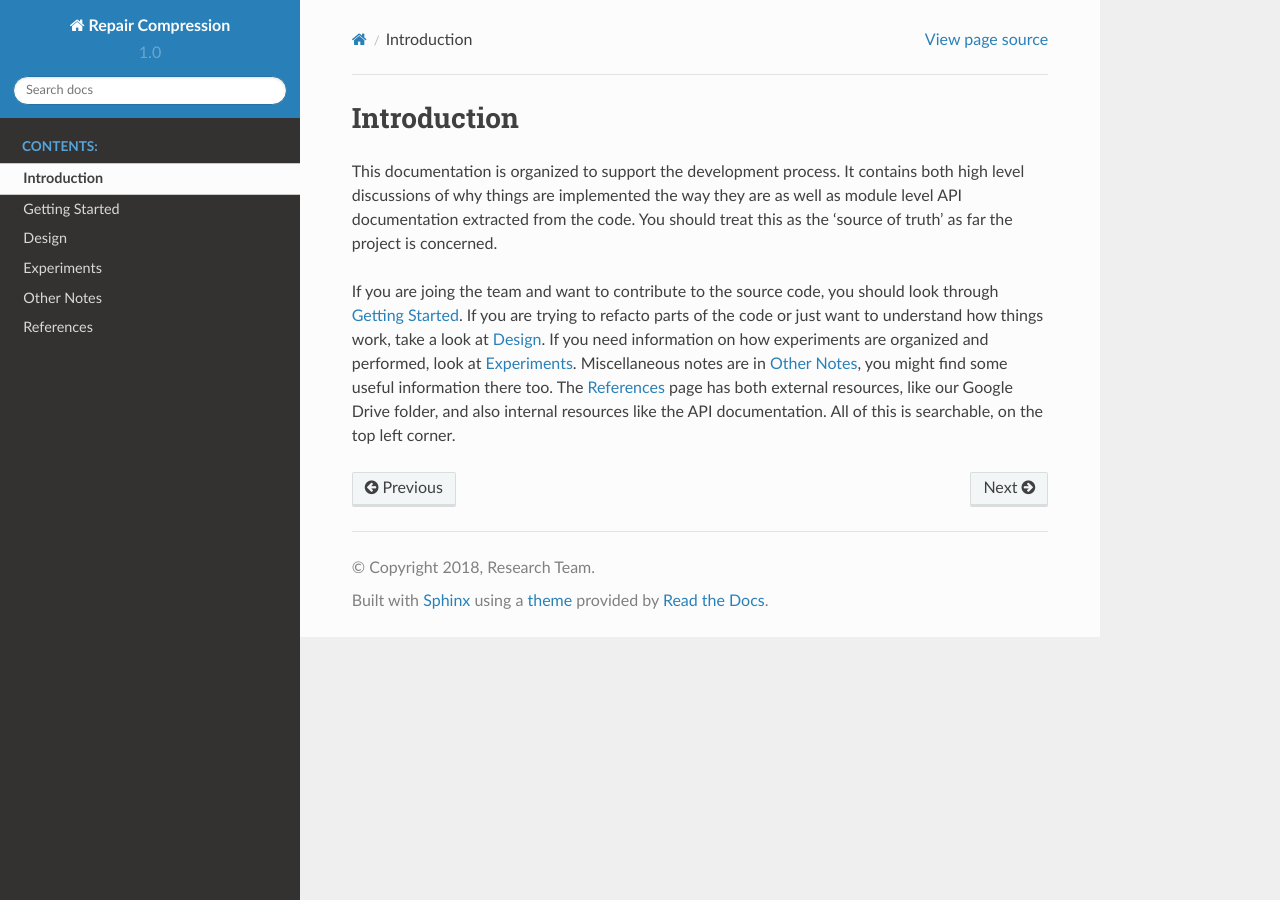
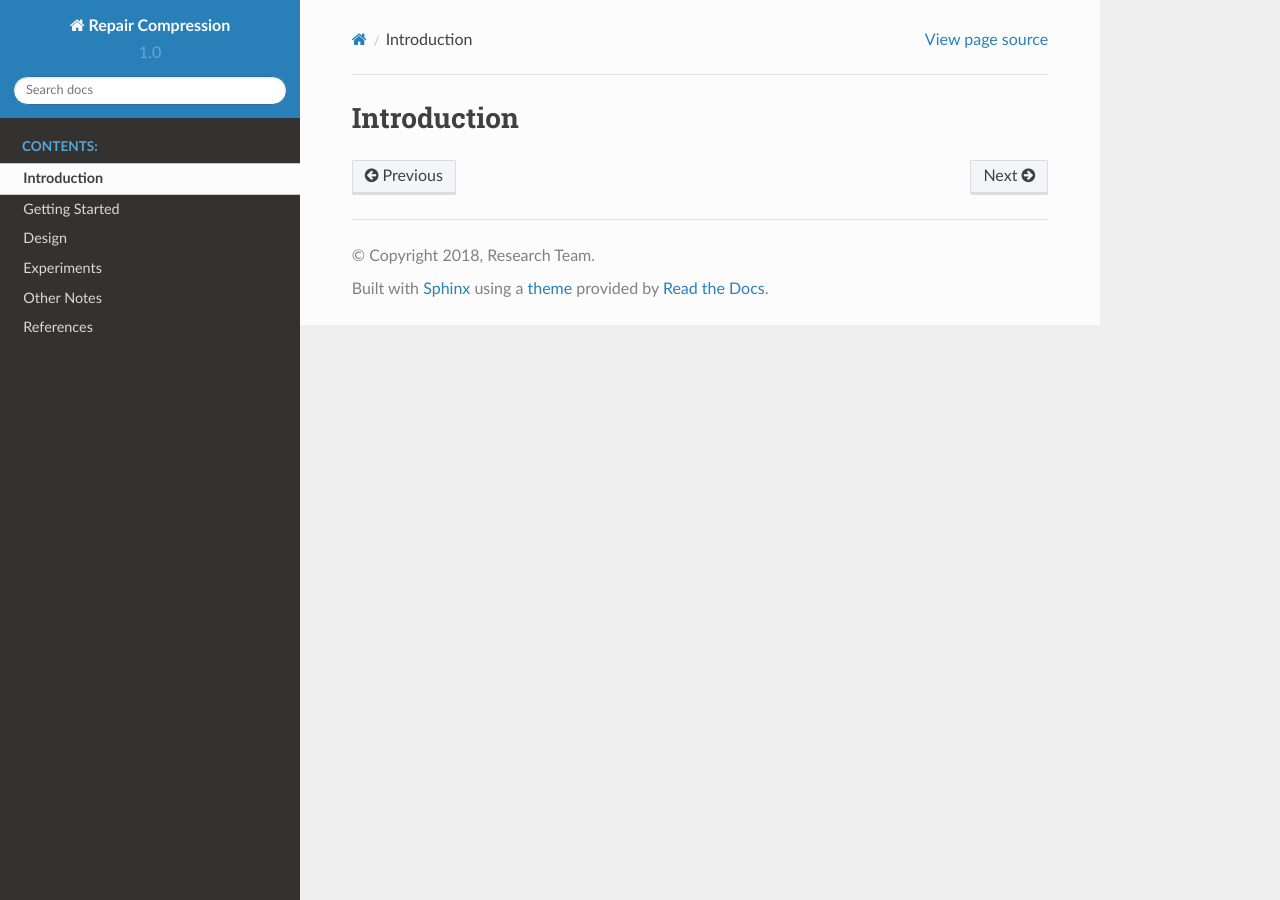
Before and after one commit to natebrunelle/Repair-Graph-Compression, a Sphinx documentation site: the page built from docs/intro.rst, in a window 1280 px wide. Built offline with Sphinx 7.4.7 and the Read the Docs theme 2.0.0, drawn with Linux system fonts in a browser that asks for light colours.

Commit message:
Syncing with read the docs

```diff
--- a/docs/intro.rst
+++ b/docs/intro.rst
@@ -1,7 +1,3 @@
 ==============
 Introduction
 ==============
-
-This documentation is organized to support the development process. It contains both high level discussions of why things are implemented the way they are as well as module level API documentation extracted from the code. You should treat this as the 'source of truth' as far the project is concerned.
-
-If you are joing the team and want to contribute to the source code, you should look through :ref:`gettingstarted`. If you are trying to refacto parts of the code or just want to understand how things work, take a look at :ref:`design`. If you need information on how experiments are organized and performed, look at :ref:`experiments`. Miscellaneous notes are in :ref:`notes`, you might find some useful information there too. The :ref:`ref` page has both external resources, like our Google Drive folder, and also internal resources like the API documentation. All of this is searchable, on the top left corner.
```
